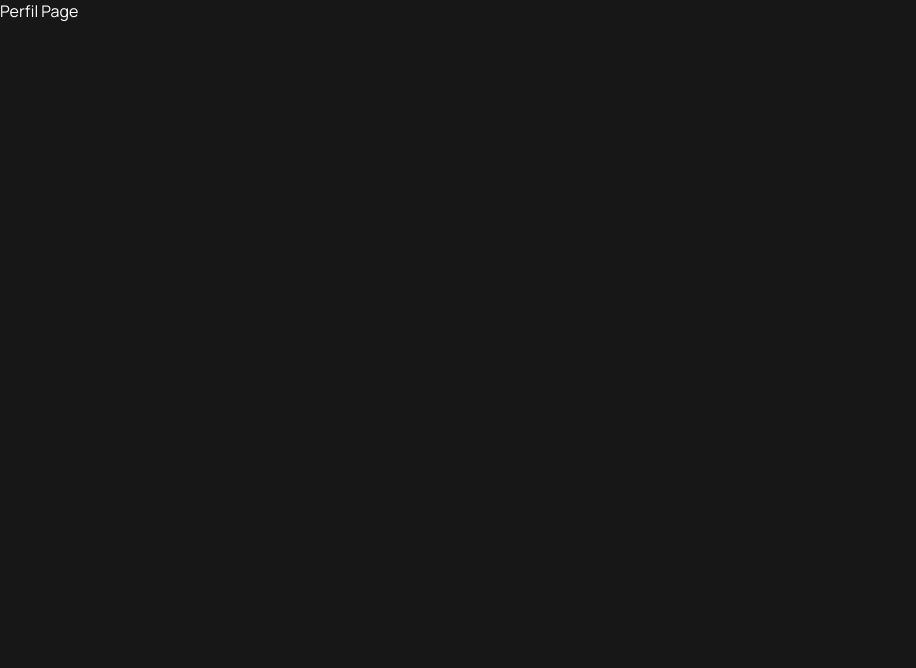
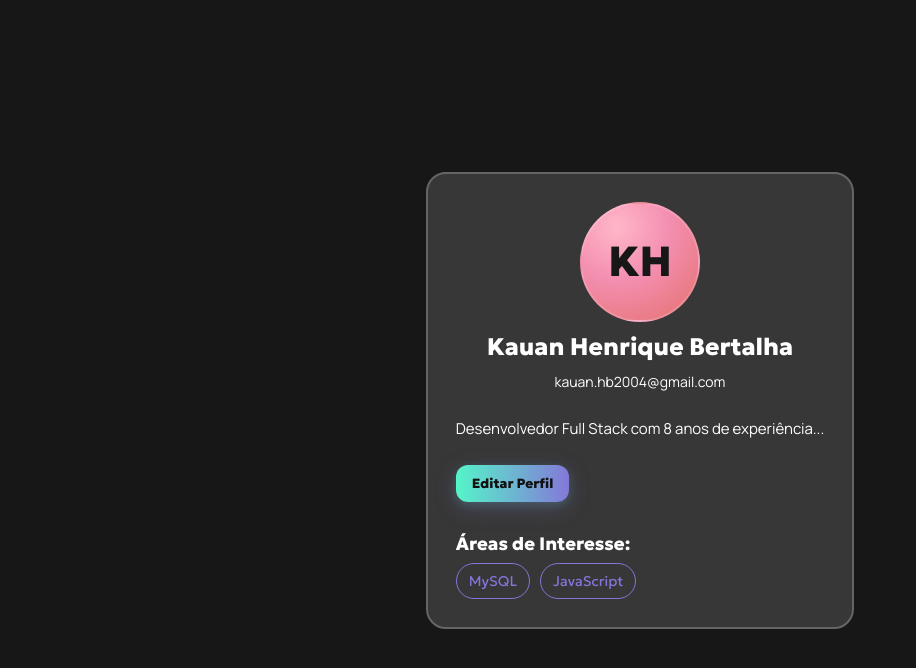
Before and after one commit to Escola-de-Ti/frontend-knowhall, a React (Vite) app in the folder webapp/: page /perfil in a window 1280 px wide. Shown: the top 668 px of the page, without its empty margins (0-916 px from the left). Built offline with nearby package versions, Linux system fonts and the light colour scheme.

Commit message:
feat: criando css dos componentes do perfil e criado os detalhes

```diff
--- a/webapp/src/components/perfil/PerfilDetalhes.tsx
+++ b/webapp/src/components/perfil/PerfilDetalhes.tsx
@@ -0,0 +1,69 @@
+import React from 'react'
+import '../../styles/perfil/PerfilDetalhes.css'
+
+type PerfilDetalhesProps = {
+  id_usuario: number
+  email: string
+  cpf?: string
+  telefone?: string
+  telefone2?: string
+  nome: string
+  biografia?: string
+  id_imagem_perfil?: string
+  status_usuario?: string
+  tipo_usuario?: string
+  interesses: string[]
+  onEditar?: () => void
+  onInteresseClick?: (tag: string) => void
+}
+
+export default function PerfilDetalhes({
+  id_usuario,
+  email,
+  cpf,
+  telefone,
+  telefone2,
+  nome,
+  biografia,
+  id_imagem_perfil,
+  status_usuario,
+  tipo_usuario,
+  interesses,
+  onEditar,
+  onInteresseClick
+}: PerfilDetalhesProps) {
+  const initials = nome?.trim()?.split(' ').map(p => p[0]).slice(0,2).join('') || 'U'
+
+  return (
+    <section className="perfil-details-container" data-userid={id_usuario} data-status={status_usuario} data-tipo={tipo_usuario}>
+      <header className="perfil-head">
+        <div className="perfil-avatar">
+          {id_imagem_perfil ? (
+            <img src={id_imagem_perfil} alt={nome} />
+          ) : (
+            <span>{initials}</span>
+          )}
+        </div>
+        <h2 className="perfil-name">{nome}</h2>
+        <span className="perfil-email">{email}</span>
+      </header>
+
+      {biografia && <p className="perfil-bio">{biografia}</p>}
+
+      <div className="perfil-actions">
+        <button className="perfil-edit-btn" onClick={onEditar}>Editar Perfil</button>
+      </div>
+
+      <div className="perfil-interests">
+        <h3>Áreas de Interesse:</h3>
+        <div className="perfil-tags">
+          {interesses?.map(tag => (
+            <button key={tag} className="perfil-tag" onClick={() => onInteresseClick?.(tag)}>
+              {tag}
+            </button>
+          ))}
+        </div>
+      </div>
+    </section>
+  )
+}
--- a/webapp/src/pages/Perfil.tsx
+++ b/webapp/src/pages/Perfil.tsx
@@ -1,7 +1,24 @@
-import React from "react";
+import React from 'react';
+import '../styles/Perfil.css';
+import PerfilDetalhes from '../components/perfil/PerfilDetalhes';
 
 const Perfil: React.FC = () => {
-    return <div>Perfil Page</div>;
+  return (
+    <div className="perfil-page-container">
+      <PerfilDetalhes
+        id_usuario={1}
+        email="kauan.hb2004@gmail.com"
+        nome="Kauan Henrique Bertalha"
+        biografia="Desenvolvedor Full Stack com 8 anos de experiência..."
+        id_imagem_perfil=""
+        status_usuario="ATIVO"
+        tipo_usuario="PADRAO"
+        interesses={['MySQL', 'JavaScript']}
+        onEditar={() => {}}
+        onInteresseClick={(t) => {}}
+      />
+    </div>
+  );
 };
 
 export default Perfil;
--- /dev/null
+++ b/webapp/src/styles/Perfil.css
@@ -0,0 +1,13 @@
+:root {
+    --background-color: #171717;
+}
+
+.perfil-page-container {
+    background-color: var(--background-color);
+    min-height: 100vh;
+    padding: 40px;
+    box-sizing: border-box;
+    display: flex;
+    justify-content: center;
+    align-items: center;
+}
--- /dev/null
+++ b/webapp/src/styles/perfil/PerfilDetalhes.css
@@ -0,0 +1,109 @@
+@import url('https://fonts.googleapis.com/css2?family=Geologica:wght@100..900&family=Manrope:wght@200..800&display=swap');
+
+:root {
+  --background: #373737;
+  --text-color: #ffffff;
+  --background-border: #656565;
+  --interest: #8476D9;
+  --button-fade-green: #55F5C9;
+  --button-fade-purple: #8478D9;
+}
+
+.perfil-details-container{
+  background: var(--background);
+  border: 2px solid var(--background-border);
+  border-radius: 20px;
+  padding: 28px;
+  color: var(--text-color);
+  display: grid;
+  gap: 20px;
+  font-family: Manrope, system-ui, -apple-system, Segoe UI, Roboto, sans-serif;
+}
+
+.perfil-head{
+  display: grid;
+  justify-items: center;
+  gap: 10px;
+  text-align: center;
+}
+
+.perfil-avatar{
+  width: 120px;
+  height: 120px;
+  border-radius: 999px;
+  background: radial-gradient(100% 100% at 30% 20%, #ffb7c8 0%, #f48fb1 45%, #e57373 100%);
+  display: grid;
+  place-items: center;
+  overflow: hidden;
+  border: 2px solid rgba(255,255,255,.15);
+}
+.perfil-avatar img{
+  width: 100%;
+  height: 100%;
+  object-fit: cover;
+}
+.perfil-avatar span{
+  font-family: Geologica, Manrope, sans-serif;
+  font-weight: 800;
+  font-size: 42px;
+  color: #171717;
+}
+
+.perfil-name{
+  font-family: Geologica, Manrope, sans-serif;
+  font-size: 24px;
+  font-weight: 800;
+  margin: 0;
+  color: var(--text-color);
+}
+.perfil-email{
+  font-size: 14px;
+  color: var(--text-color);
+}
+
+.perfil-bio{
+  margin: 6px 0 0;
+  line-height: 1.6;
+  color: var(--text-color);
+  font-size: 15px;
+}
+
+.perfil-actions{
+  margin-top: 4px;
+}
+.perfil-edit-btn{
+  border: 0;
+  padding: 10px 16px;
+  border-radius: 12px;
+  background: linear-gradient(90deg, var(--button-fade-green), var(--button-fade-purple));
+  color: #111;
+  font-weight: 800;
+  font-family: Geologica, Manrope, sans-serif;
+  cursor: pointer;
+  box-shadow: 0 6px 22px rgba(132,120,217,.25), 0 3px 10px rgba(85,245,201,.18);
+}
+.perfil-edit-btn:hover{ transform: translateY(-1px); }
+.perfil-edit-btn:active{ transform: translateY(0); }
+
+.perfil-interests h3{
+  margin: 10px 0 8px;
+  font-weight: 800;
+  font-size: 18px;
+  color: var(--text-color);
+  font-family: Geologica, Manrope, sans-serif;
+}
+.perfil-tags{
+  display: flex;
+  flex-wrap: wrap;
+  gap: 10px;
+}
+.perfil-tag{
+  padding: 8px 12px;
+  border-radius: 999px;
+  background: transparent;
+  color: var(--interest);
+  border: 1.5px solid var(--interest);
+  font-size: 14px;
+  cursor: pointer;
+}
+.perfil-tag:hover{ background: rgba(132,118,217,.12); }
```
Also changed, not shown: webapp/src/styles/perfil/PerfilAtividades.css (added), webapp/src/styles/perfil/PerfilCertificados.css (added), webapp/src/styles/perfil/PerfilConquistas.css (added), webapp/src/styles/perfil/PerfilEstatisticas.css (added), webapp/src/styles/perfil/PerfilHistorico.css (added), webapp/src/styles/perfil/PerfilSlide.css (added).
